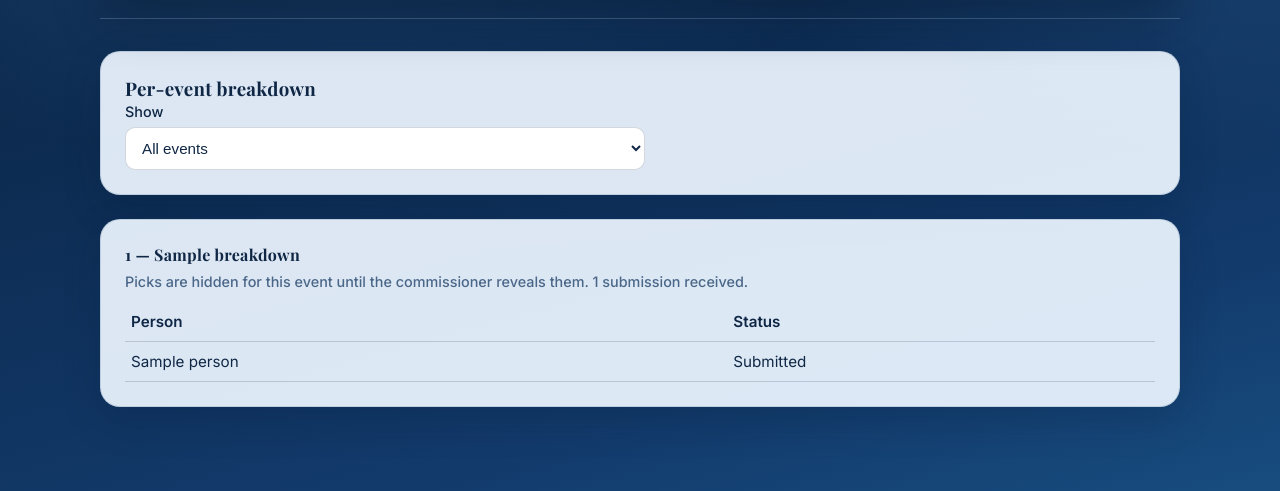
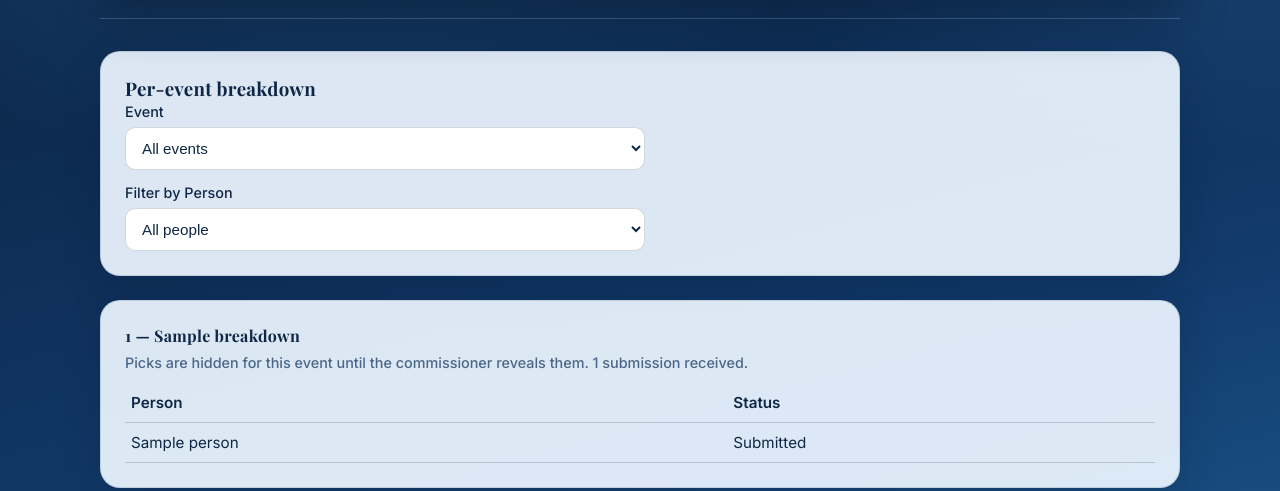
Before and after one commit to apartha13/atpTennisPredictions, a FastAPI app: template templates/breakdown.html in a window 1280 px wide. Shown: the part 121-612 px from the top of the page. Run offline with FastAPI, Linux system fonts and the light colour scheme; the template is opened without the code that fills it: most values are stand-ins (such as "Sample title", 1, 10 or a date in 2020); parts of the project's set-up code (start-up, migrations or seed data) failed here and were passed over.

Commit message:
filter by person inthe breakdown

```diff
--- a/templates/breakdown.html
+++ b/templates/breakdown.html
@@ -5,7 +5,7 @@
   <h3 style="margin-top:0;">Per-event breakdown</h3>
 
   <form method="get" action="/breakdown">
-    <label class="muted" for="event_id">Show</label><br/>
+    <label class="muted" for="event_id">Event</label><br/>
     <select name="event_id" id="event_id" onchange="this.form.submit()">
       <option value="" {% if selected_event_id == "" %}selected{% endif %}>All events</option>
 
@@ -20,6 +20,37 @@
       <button type="submit" style="margin-top:10px;">View</button>
     </noscript>
   </form>
+
+  <div style="margin-top:12px;">
+    <label class="muted" for="person_filter">Filter by Person</label><br/>
+    <select id="person_filter">
+      <option value="">All people</option>
+      {% set people = [] %}
+      {% for ev in breakdown %}
+        {% for row in ev.rows %}
+          {% if row.person not in people %}
+            {% set _ = people.append(row.person) %}
+          {% endif %}
+        {% endfor %}
+      {% endfor %}
+      {% for person in people|sort %}
+        <option value="{{ person }}">{{ person }}</option>
+      {% endfor %}
+    </select>
+  </div>
+
+  <script>
+    document.getElementById('person_filter').addEventListener('change', function() {
+      const selectedPerson = this.value.toLowerCase();
+      document.querySelectorAll('table tbody tr').forEach(row => {
+        const personCell = row.querySelector('td');
+        if (personCell) {
+          const personName = personCell.textContent.toLowerCase();
+          row.style.display = !selectedPerson || personName.includes(selectedPerson) ? '' : 'none';
+        }
+      });
+    });
+  </script>
 </div>
 
 {% if breakdown|length == 0 %}
```
